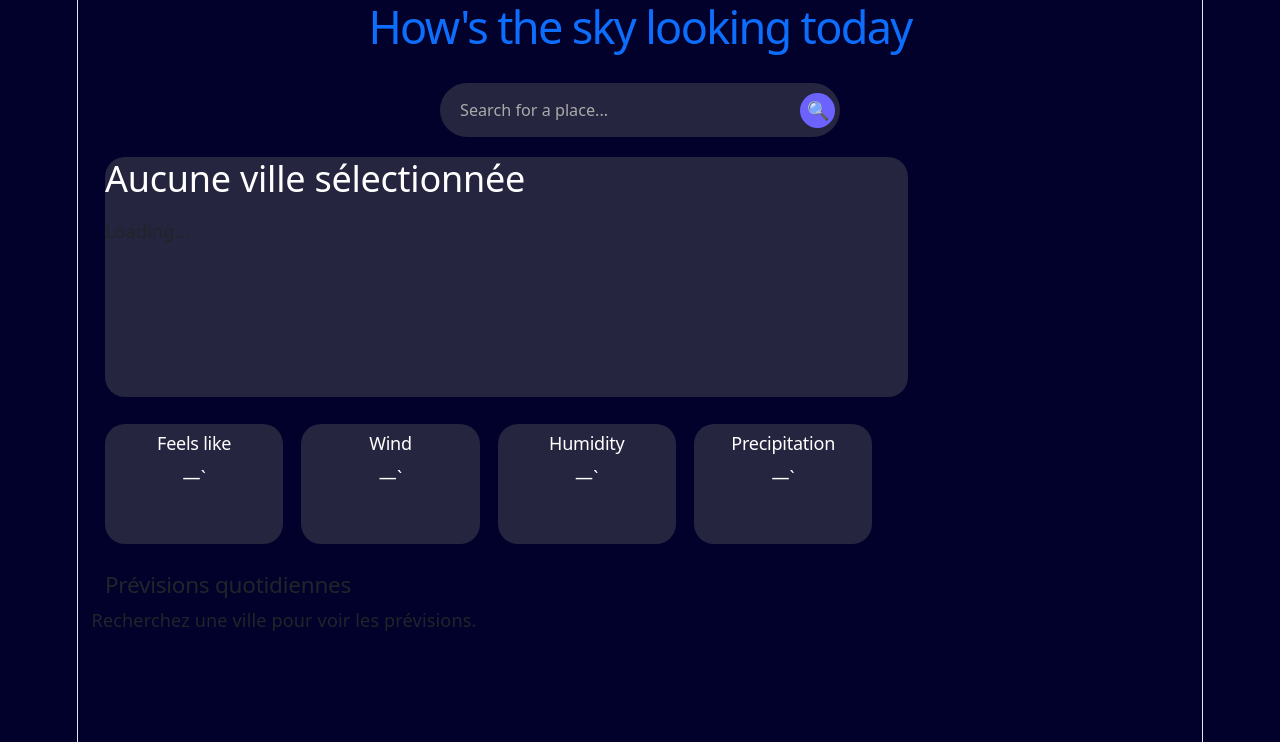
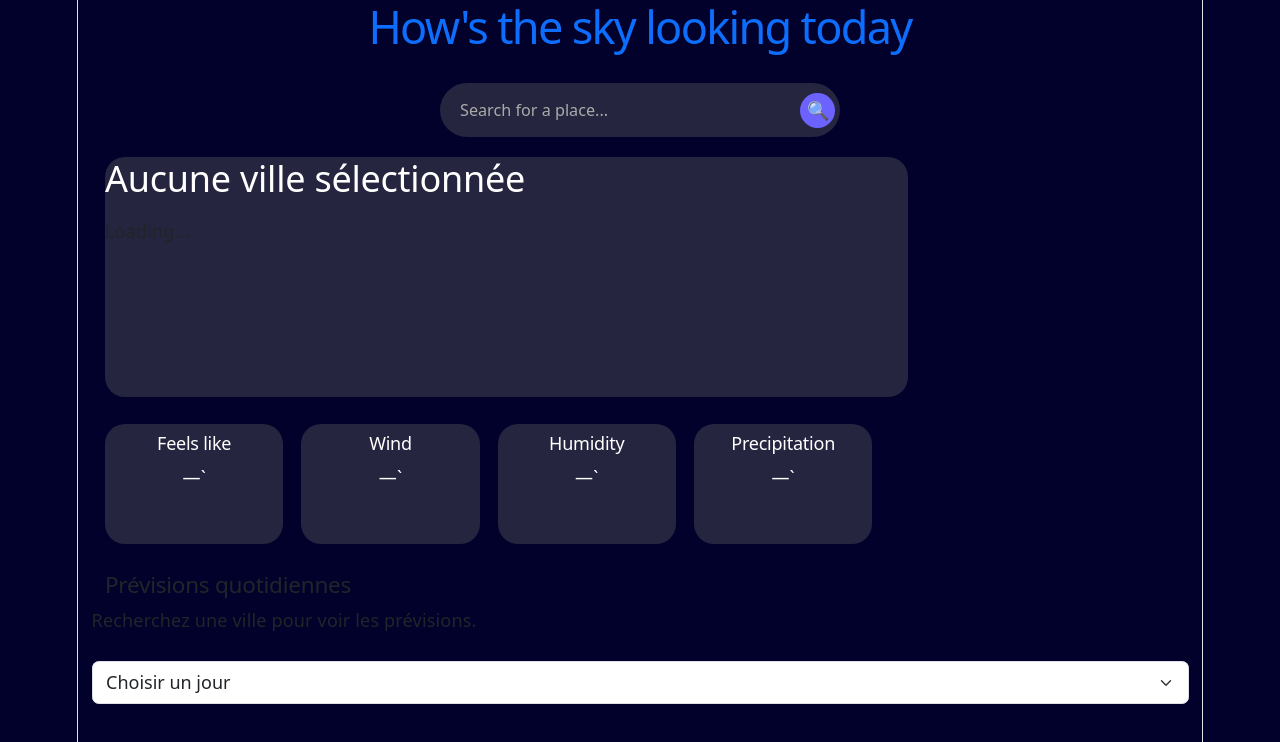
Before and after one commit to corentinnys/weather-app-main, a React (Vite) app: page / in a window 1280 px wide. Shown: the top 742 px of the page. Built offline with nearby package versions, Linux system fonts and the light colour scheme.

Commit message:
mise en place de la liste des jours et heures

```diff
--- a/src/App.jsx
+++ b/src/App.jsx
@@ -2,36 +2,15 @@ import React, { useState } from "react";
 import 'bootstrap/dist/css/bootstrap.min.css';
 import Info from "./Info";
 import Days from "./Days";
+import Hours from "./Hours";
 import "./App.css";
-
+import weatherImages from "./weatherImages.js";
 function App() {
     const [data, setData] = useState(null); // données météo
     const [city, setCity] = useState("");    // texte input ville
     const [cityDisplay, setCityDisplay] = useState(""); // nom de ville affiché
 
-    const weatherImages = {
-        0: "/assets/images/icon-sunny.webp",
-        1: "/assets/images/icon-partly-cloudy.webp",
-        2: "/icons/cloudy.png",
-        3: "/assets/images/icon-overcast.webp",
-        45: "/assets/images/icon-fog.webp",
-        48: "/assets/images/icon-fog.webp",
-        51: "/assets/images/icon-drizzle.webp",
-        53: "/assets/images/icon-drizzle.webp",
-        55: "/assets/images/icon-drizzle.webp",
-        61: "/assets/images/icon-rain.webp",
-        63: "/assets/images/icon-rain.webp",
-        65: "/assets/images/icon-rain.webp",
-        71: "/assets/images/icon-snow.webp",
-        73: "/assets/images/icon-snow.webp",
-        75: "/assets/images/icon-snow.webp",
-        80: "/icons/showers.png",
-        81: "/icons/showers.png",
-        82: "/icons/showers.png",
-        95: "/assets/images/icon-storm.webp",
-        96: "/assets/images/icon-storm.webp",
-        99: "/assets/images/icon-storm.webp",
-    };
+
     const getCoordinates = (city) => {
         return fetch(`https://geocoding-api.open-meteo.com/v1/search?name=${city}&count=1`)
             .then(res => res.json())
@@ -48,8 +27,7 @@ function App() {
     };
     // Récupération météo
     const getWeather = (lat, lon) => {
-        const url = `https://api.open-meteo.com/v1/forecast?latitude=${lat}&longitude=${lon}&current_weather=true&hourly=apparent_temperature,relativehumidity_2m,precipitation,windspeed_10m&daily=temperature_2m_max,temperature_2m_min,weather_code,precipitation_sum&timezone=auto`;
-
+        const url = `https://api.open-meteo.com/v1/forecast?latitude=${lat}&longitude=${lon}&current_weather=true&hourly=temperature_2m,apparent_temperature,relativehumidity_2m,precipitation,windspeed_10m,weathercode&daily=temperature_2m_max,temperature_2m_min,weathercode,precipitation_sum&timezone=auto`;
         fetch(url)
             .then(res => {
                 if (!res.ok) throw new Error(`HTTP error! status: ${res.status}`);
@@ -70,6 +48,11 @@ function App() {
             })
             .catch(err => console.error("Erreur météo :", err));
     };
+
+
+
+
+
 
     // Recherche ville
     const handleSearch = () => {
@@ -193,9 +176,9 @@ function App() {
                             </div>
 
                         </section>
+                        <Hours data={data}  weatherImages={weatherImages}/>
                     </div>
                 </main>
-
             </section>
         </div>
     );
--- a/src/Days.jsx
+++ b/src/Days.jsx
@@ -3,9 +3,9 @@ import React from "react";
 function Days({ index, data, weatherImages }) {
     return (
         <div className="jours col-4" >
-            {weatherImages?.[data?.daily?.weather_code?.[index]] && (
+            {weatherImages?.[data?.daily?.weathercode?.[index]] && (
                 <img
-                    src={weatherImages[data.daily.weather_code[index]]}
+                    src={weatherImages[data.daily.weathercode[index]]}
                     alt="Weather icon"
                     style={{ width: "50px", height: "50px", marginLeft: "10px" }}
                 />
--- /dev/null
+++ b/src/hours.jsx
@@ -0,0 +1,97 @@
+import { useState } from "react";
+import images from "./weatherImages.js";
+
+export default function Hours({ data }) {
+    const [selectedDay, setSelectedDay] = useState(null);
+
+    function getWeatherImage(code, images) {
+        if (code == null || !images) return null;
+
+        // Convertir code en string pour matcher les clés
+        const key = String(code);
+        if (images[key]) return images[key];
+
+        // Fallback : chercher le code le plus proche en dessous
+        const keys = Object.keys(images).map(Number).sort((a, b) => a - b);
+        const num = Number(code);
+        const closest = keys.filter(k => k <= num).pop();
+        return closest != null ? images[String(closest)] : null;
+    }
+
+
+    // 1️⃣ Grouper les heures par jour
+    const groupedByDay = {};
+    if (data?.hourly?.time && data?.hourly?.temperature_2m) {
+        data.hourly.time.forEach((time, index) => {
+            const date = new Date(time);
+            const day = date.toLocaleDateString("fr-FR", {
+                weekday: "short",
+                day: "numeric",
+                month: "short",
+            });
+
+            if (!groupedByDay[day]) groupedByDay[day] = [];
+
+            groupedByDay[day].push({
+                hour: date.getHours(),
+                temp: data.hourly.temperature_2m[index],
+                weathercode: data.hourly.weathercode?.[index], // ✅ important
+            });
+
+        });
+        console.log( groupedByDay);
+    }
+
+    const days = Object.keys(groupedByDay);
+
+
+
+    return (
+        <section>
+            {/* 2️⃣ Liste des jours */}
+            <select
+                className="form-select mb-3"
+                value={selectedDay || ""}
+                onChange={(e) => setSelectedDay(e.target.value)}
+            >
+                <option value="">Choisir un jour</option>
+
+                {days.map((day) => (
+                    <option key={day} value={day}>
+                        {day}
+                    </option>
+                ))}
+            </select>
+
+            {/* 3️⃣ Heures du jour sélectionné */}
+            {groupedByDay[selectedDay]?.map((h, i) => {
+
+                // Calculer l'icône avant le return JSX
+                const icon = images?.[h.weathercode] ?? null;
+                return (
+                    <div
+                        key={i}
+                        style={{
+                            minWidth: "60px",
+                            padding: "8px",
+                            borderRadius: "10px",
+                        }}
+                    >
+                        <p className="mb-1">{h.hour}h</p>
+
+                        {/* Affichage conditionnel de l'icône */}
+                        {icon && (
+                            <img
+                                src={icon}
+                                alt={`Weather ${h.weathercode}`}
+                                style={{ width: "20px", height: "20px", margin: "2px" }}
+                            />
+                        )}
+
+                        <p className="mb-0">{h.temp}°C</p>
+                    </div>
+                );
+            })}
+        </section>
+    );
+}
--- /dev/null
+++ b/src/weatherImages.js
@@ -0,0 +1,23 @@
+export default{
+    0: "/assets/images/icon-sunny.webp",
+    1: "/assets/images/icon-partly-cloudy.webp",
+    2: "/icons/cloudy.png",
+    3: "/assets/images/icon-overcast.webp",
+    45: "/assets/images/icon-fog.webp",
+    48: "/assets/images/icon-fog.webp",
+    51: "/assets/images/icon-drizzle.webp",
+    53: "/assets/images/icon-drizzle.webp",
+    55: "/assets/images/icon-drizzle.webp",
+    61: "/assets/images/icon-rain.webp",
+    63: "/assets/images/icon-rain.webp",
+    65: "/assets/images/icon-rain.webp",
+    71: "/assets/images/icon-snow.webp",
+    73: "/assets/images/icon-snow.webp",
+    75: "/assets/images/icon-snow.webp",
+    80: "/icons/showers.png",
+    81: "/icons/showers.png",
+    82: "/icons/showers.png",
+    95: "/assets/images/icon-storm.webp",
+    96: "/assets/images/icon-storm.webp",
+    99: "/assets/images/icon-storm.webp",
+};
```
